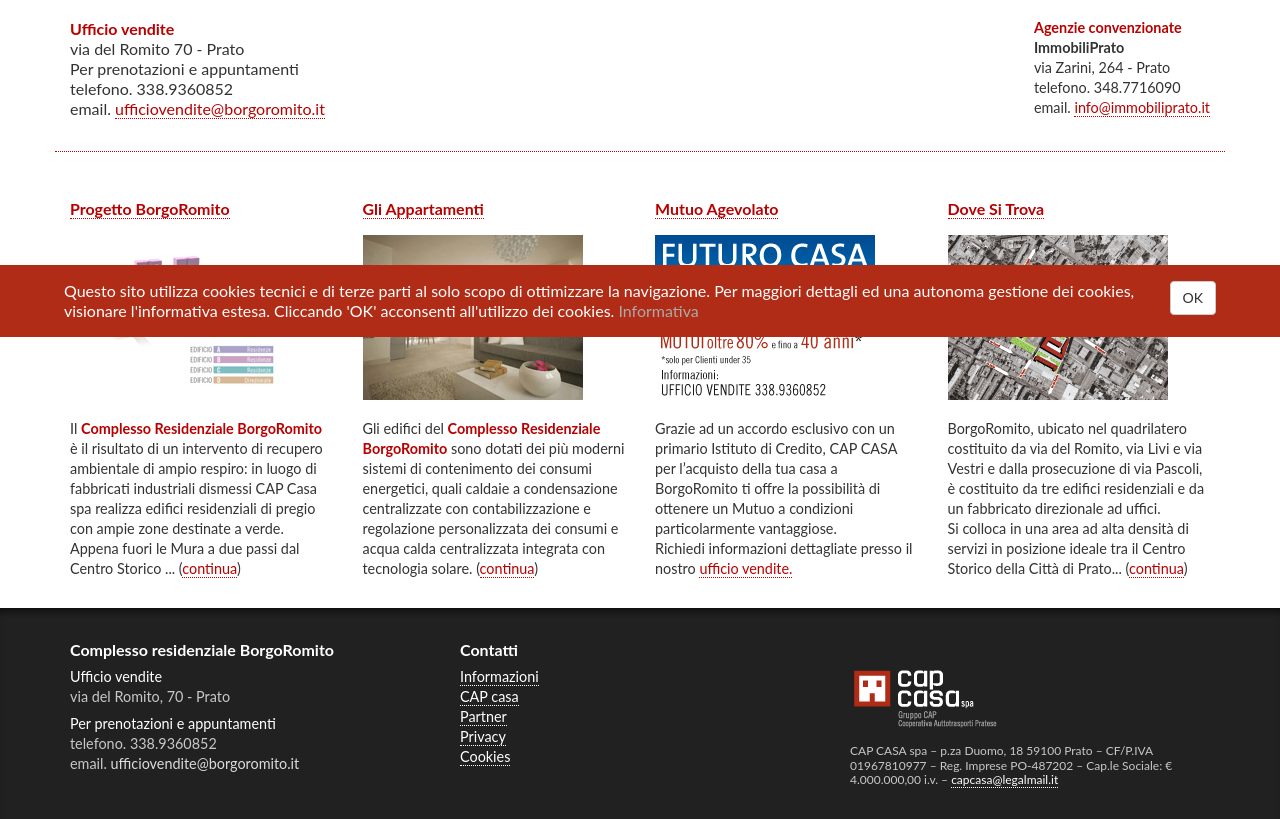
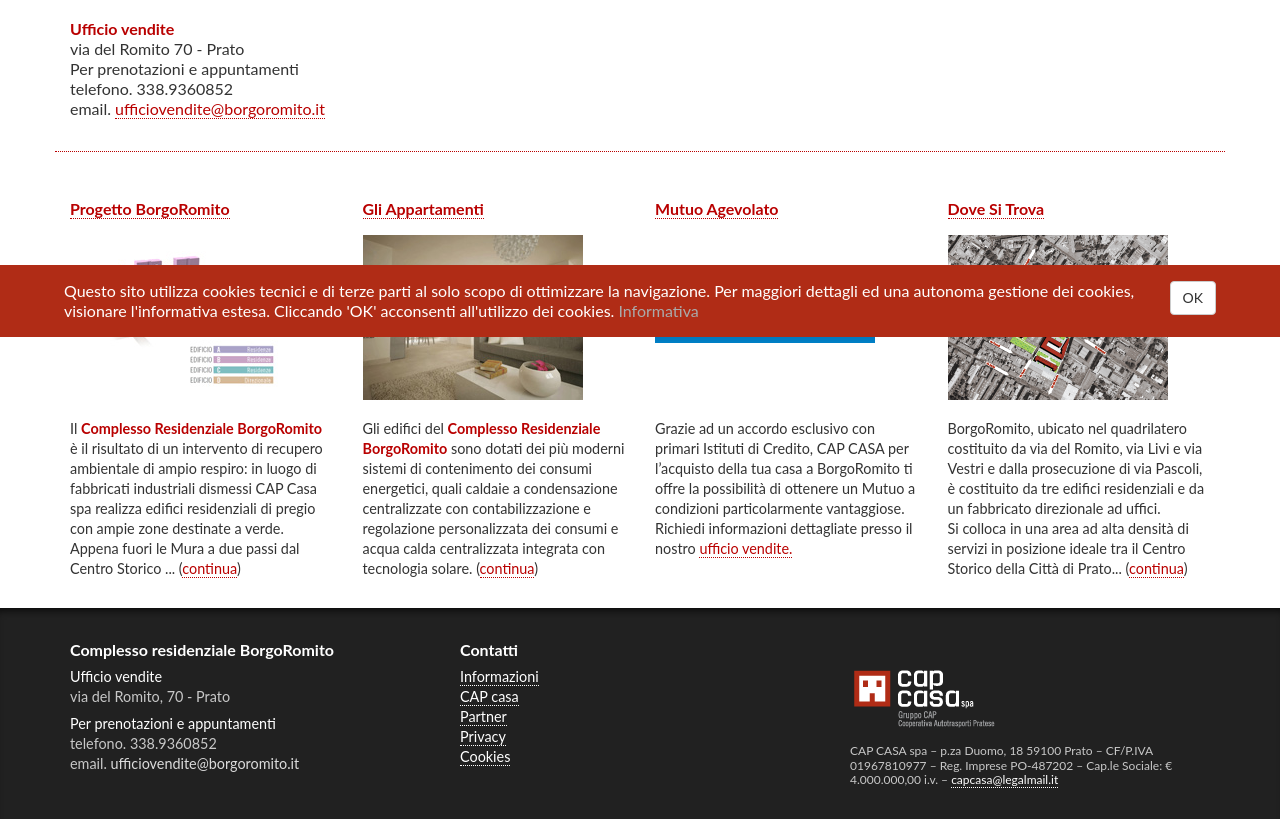
Before and after one commit to lucasguanci/borgoromito, a PHP site: page /borgo-romito-prato-ufficio-vendite.php in a window 1280 px wide. Shown: the part 463-1282 px from the top of the page. Run offline with PHP 8.4, Linux system fonts and the light colour scheme; some libraries are stand-ins or nearby versions; some web fonts are replaced.

Commit message:
161117 - modifiche varie pagine web

```diff
--- a/borgo-romito-prato-mutuo-agevolato.php
+++ b/borgo-romito-prato-mutuo-agevolato.php
@@ -28,7 +28,7 @@
             <img src="images/img-complesso-residenziale-borgo-romito-prato-mutuo-futuro-casa.png" alt="Mutuo agevolato, Complesso residenziale BorgoRomito, Prato" />
           </div>
           <p class="intro">
-            Grazie ad un accordo esclusivo con un primario Istituto di Credito, CAP CASA per l’acquisto della tua casa a BorgoRomito ti offre la possibilità di ottenere un Mutuo a condizioni particolarmente vantaggiose.
+            Grazie ad un accordo esclusivo con un primari Istituti di Credito, CAP CASA per l’acquisto della tua casa a BorgoRomito ti offre la possibilità di ottenere un Mutuo a condizioni particolarmente vantaggiose.
           </p>
           <p class="mutuo">
             Richiedi informazioni dettagliate presso il nostro <a href="borgo-romito-prato-ufficio-vendite.php" class="red link">UFFICIO VENDITE</a>.
--- a/borgo-romito-prato-partner.php
+++ b/borgo-romito-prato-partner.php
@@ -40,7 +40,7 @@
           </a>
           <p style="text-align: center">
             <a style="color: rgb(51,51,51)" href="http://www.brunettiantonelli.it/" target="blank">
-              Brunetti &amp; Antonelli
+              Brunetti
             </a><br>
             Costruzioni Edili
           </p>
--- a/borgo-romito-prato-ufficio-vendite.php
+++ b/borgo-romito-prato-ufficio-vendite.php
@@ -28,7 +28,7 @@
             <img src="images/complesso-residenziale-borgo-romito-piano-volumetrico.png" alt="Piano volumetrico Complesso residenziale BorgoRomito, Prato" />
           </div>
           <p class="intro">
-            Per ogni informazione sul <strong>Complesso Residenziale BorgoRomito</strong> puoi rivolgerti all’<span class="red">UFFICIO VENDITE</span>. Avrai il vantaggio derivante dalla vendita diretta senza intermediazione e grazie ad accordi esclusivi con un primario Istituto di Credito, la possibilità di accedere a mutui con condizioni particolarmente vantaggiose.
+            Per ogni informazione sul <strong>Complesso Residenziale BorgoRomito</strong> puoi rivolgerti all’<span class="red">UFFICIO VENDITE</span>. Avrai il vantaggio derivante dalla vendita diretta senza intermediazione e grazie ad accordi esclusivi con primari Istituti di Credito, la possibilità di accedere a mutui con condizioni particolarmente vantaggiose.
           </p>
           <p class="intro clear" style="float: left">
             <strong class="red">Ufficio vendite</strong><br>
@@ -36,13 +36,6 @@
             Per prenotazioni e appuntamenti<br>
             telefono. 338.9360852<br>
             email. <a class="link" href="mailto:ufficiovendite@borgoromito.it">ufficiovendite@borgoromito.it</a>
-          </p>
-          <p class="intro" style="float: right; font-size: 90%">
-            <strong class="red">Agenzie convenzionate</strong><br>
-            <strong>ImmobiliPrato</strong><br>
-            via Zarini, 264 - Prato<br>
-            telefono. 348.7716090<br>
-            email. <a href="mailto:info@immobiliprato.it">info@immobiliprato.it</a>
           </p>
           <p class="clear"></p>
         </div>
--- a/inc/news.php
+++ b/inc/news.php
@@ -38,7 +38,7 @@
         <img src="images/news-complesso-residenziale-borgo-romito-mutuo-futuro-casa.png" />
       </a>
       <p class="cnt">
-        Grazie ad un accordo esclusivo con un primario Istituto di Credito, CAP CASA per l’acquisto della tua casa a BorgoRomito ti offre la possibilità di ottenere un Mutuo a condizioni particolarmente vantaggiose.<br>
+        Grazie ad un accordo esclusivo con primari Istituti di Credito, CAP CASA per l’acquisto della tua casa a BorgoRomito ti offre la possibilità di ottenere un Mutuo a condizioni particolarmente vantaggiose.<br>
         Richiedi informazioni dettagliate presso il nostro <a href="http://borgoromito.local/borgo-romito-prato-ufficio-vendite.php"<strong class="red">ufficio vendite</strong>.</a>
       </p>
     </div>
```
Also changed, not shown: images/img-complesso-residenziale-borgo-romito-prato-mutuo-futuro-casa.png, images/logo-CAP-casa-prato.png, images/logo-CAP-casa.png, images/news-complesso-residenziale-borgo-romito-mutuo-futuro-casa.png.
